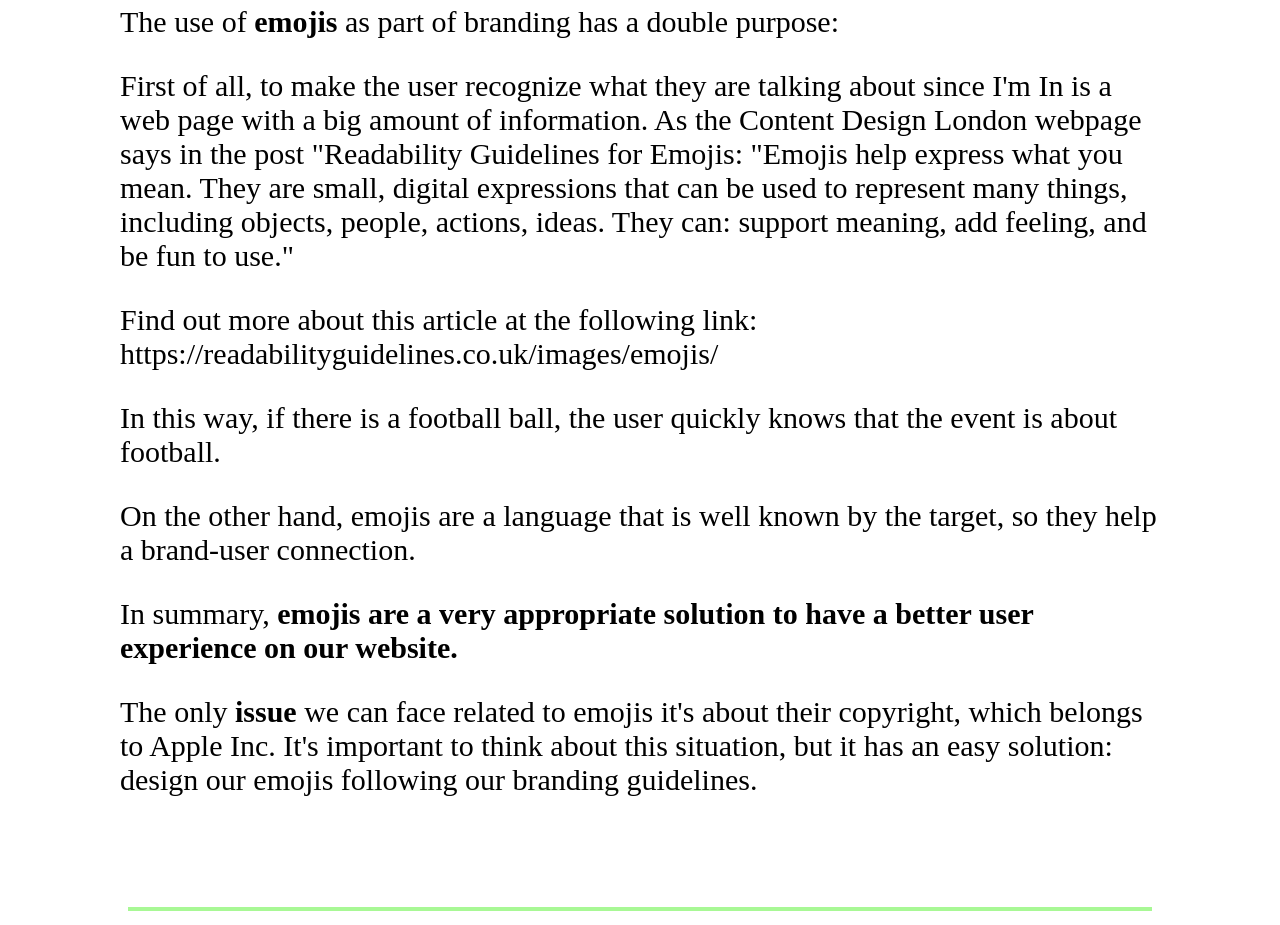
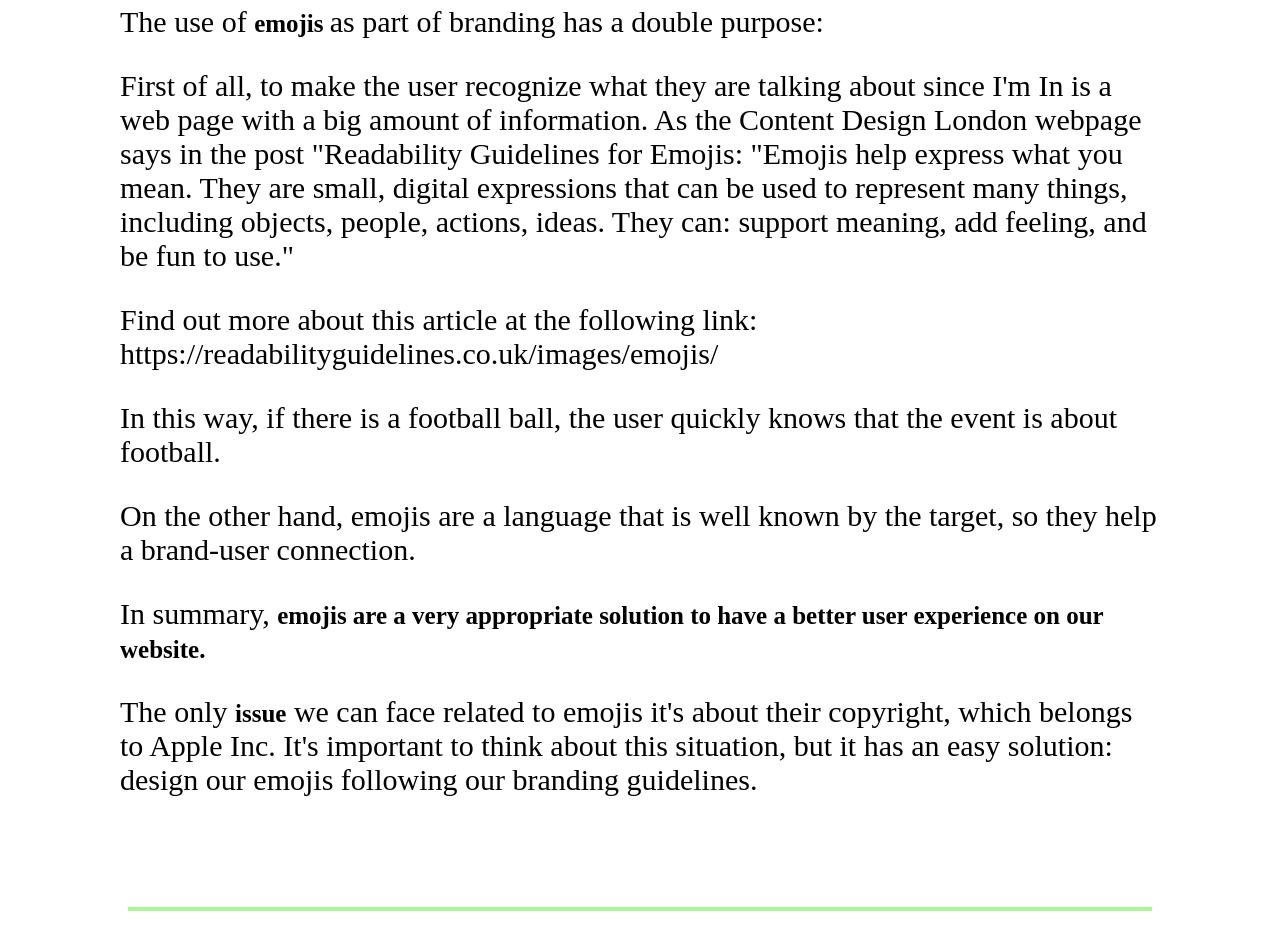
Before and after one commit to adelabea/VISUA-DESIGN, a plain HTML site: page Mockups.html in a window 1280 px wide. Shown: the part 2661-3586 px from the top of the page. Drawn offline with nearby package versions, Linux system fonts and the light colour scheme.

Commit message:
Update Mockups.html

```diff
--- a/Mockups.html
+++ b/Mockups.html
@@ -46,16 +46,16 @@
 </div>
 
   <div class="content">
-    <p>The use of <span class="highlight"> emojis </span> as part of branding has a double purpose:</p>
+    <p>The use of <span class="highlight_02"> emojis </span> as part of branding has a double purpose:</p>
     <p>First of all, to make the user recognize what they are talking about since I'm In is a web page with a big amount of information. As the Content Design London webpage says in the post "Readability Guidelines for Emojis: "Emojis help express what you mean. They are small, digital expressions that can be used to represent many things, including objects, people, actions, ideas. They can: support meaning, add feeling, and be fun to use."</p>
     <p>Find out more about this article at the following link: https://readabilityguidelines.co.uk/images/emojis/ </p>
     <p>In this way, if there is a football ball, the user quickly knows that the event is about football.</p>
     <p>On the other hand, emojis are a language that is well known by the target, so they help a brand-user connection.</p>
-    <p>In summary, <span class="highlight"> emojis are a very appropriate solution to have a better user experience on our website.</span></p>
+    <p>In summary, <span class="highlight_02"> emojis are a very appropriate solution to have a better user experience on our website.</span></p>
   </div>
 
   <div class="content">
-    <p>The only <span class="highlight">issue</span> we can face related to emojis it's about their copyright, which belongs to Apple Inc. It's important to think about this situation, but it has an easy solution: design our emojis following our branding guidelines. </p>
+    <p>The only <span class="highlight_02">issue</span> we can face related to emojis it's about their copyright, which belongs to Apple Inc. It's important to think about this situation, but it has an easy solution: design our emojis following our branding guidelines. </p>
    </div>
 
 <hr>
```
